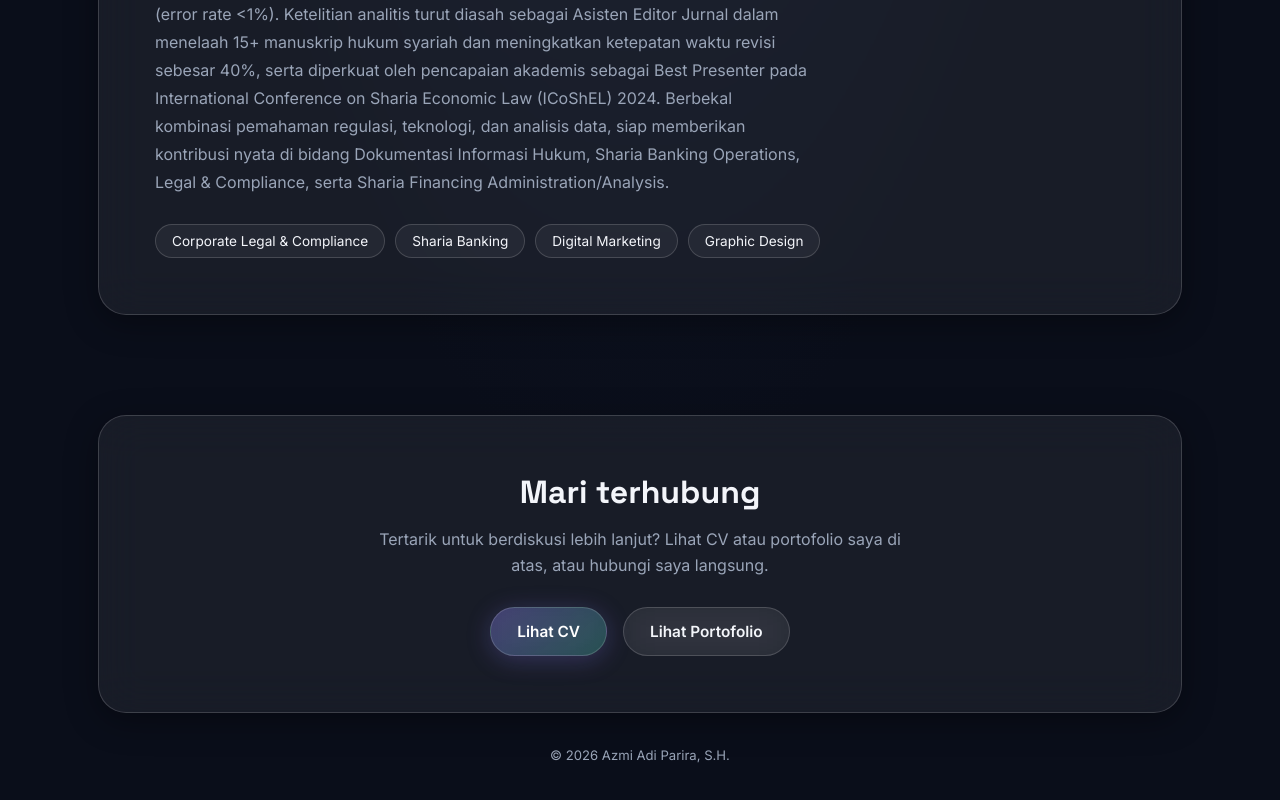
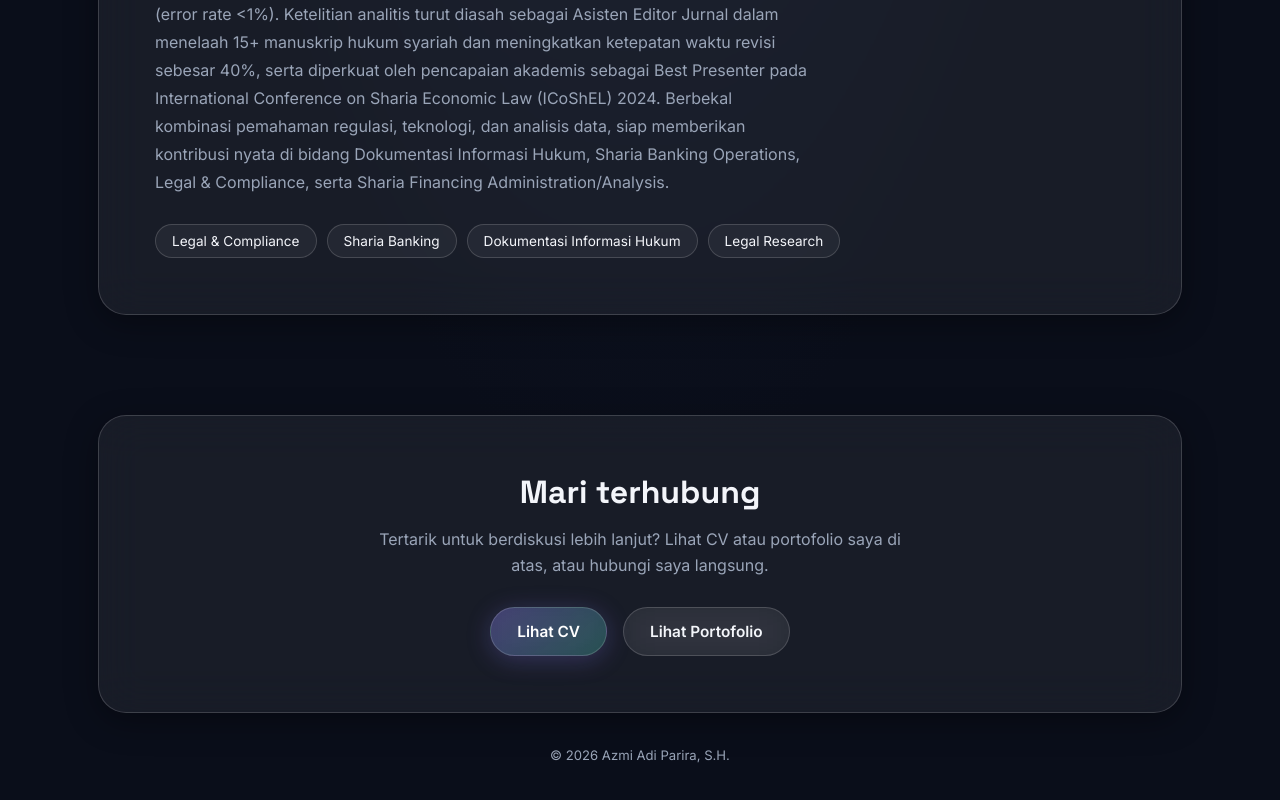
Before and after one commit to azmiparira/landingpage_portofolio, a plain HTML site: page index.html in a window 1280 px wide. Shown: the part 1407-2207 px from the top of the page. Drawn offline with Linux system fonts and the light colour scheme.

Commit message:
Update index.html

```diff
--- a/index.html
+++ b/index.html
@@ -124,10 +124,10 @@
           Operations, Legal & Compliance, serta Sharia Financing Administration/Analysis.
         </p>
         <div class="chip-row">
-          <span class="chip">Corporate Legal &amp; Compliance</span>
+          <span class="chip">Legal &amp; Compliance</span>
           <span class="chip">Sharia Banking</span>
-          <span class="chip">Digital Marketing</span>
-          <span class="chip">Graphic Design</span>
+          <span class="chip">Dokumentasi Informasi Hukum</span>
+          <span class="chip">Legal Research</span>
         </div>
       </div>
     </section>
```
